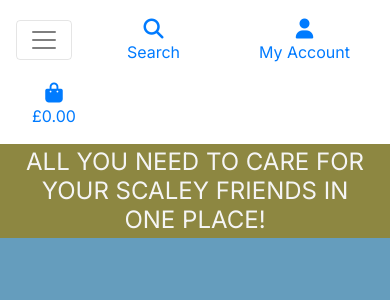
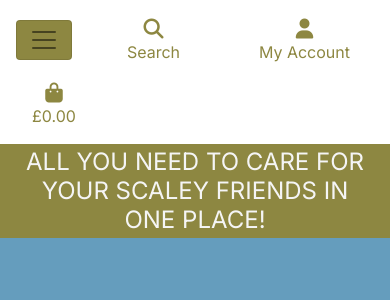
Before and after one commit to Miles-Cownie/ecommerce-milestone-project, a Django app: page / in a window 390 px wide. Shown: the top 300 px of the page. Run offline with Django 3.2, Linux system fonts and the light colour scheme; some libraries are stand-ins or nearby versions.

Commit message:
Add additional css to navbar element

```diff
--- a/static/css/base.css
+++ b/static/css/base.css
@@ -26,7 +26,6 @@ body {
 .logo-font {
     text-transform: uppercase;
     color: whitesmoke;
-    text-align: center;
 }
 
 .logo-font hr {
@@ -51,6 +50,11 @@ body {
 
 .text-white {
     color: whitesmoke !important;
+}
+
+.text-olive,
+.text-olive:hover {
+    color:#8d8741 !important;
 }
 
 .border-white {
--- a/templates/base.html
+++ b/templates/base.html
@@ -117,8 +117,8 @@
             </div>
         </div>
         <div class="row bg-white">
-            <nav class="navbar navbar-expand-lg navbar-light w-100">
-                <button class="navbar-toggler" type="button" data-toggle="collapse" data-target="#main-nav"
+            <nav class="navbar navbar-light navbar-expand-lg w-100">
+                <button class="navbar-toggler btn-olive" type="button" data-toggle="collapse" data-target="#main-nav"
                     aria-controls="main-nav" aria-expanded="false" aria-label="Toggle navigation">
                     <span class="navbar-toggler-icon"></span>
                 </button>
--- a/templates/includes/main-nav.html
+++ b/templates/includes/main-nav.html
@@ -1,10 +1,10 @@
 <div class="collapse navbar-collapse" id="main-nav">
     <ul class="navbar-nav w-auto mx-auto">
         <li class="nav-item dropdown">
-            <a class="logo-font font-weight-bold nav-link text-black mr-5" href="#" id="all-products-link" data-toggle="dropdown" aria-haspopup="true" aria-expanded="false">
+            <a class="logo-font font-weight-bold nav-link text-olive mr-5" href="#" id="all-products-link" data-toggle="dropdown" aria-haspopup="true" aria-expanded="false">
                 All Products
             </a>
-            <div class="dropdown-menu border-0" aria-labelledby="all-products-link">
+            <div class="dropdown-menu dropdown-olive" aria-labelledby="all-products-link">
                 <a href="" class="dropdown-item">By Price</a>
                 <a href="" class="dropdown-item ">By Rating</a>
                 <a href="" class="dropdown-item ">By Category</a>
@@ -13,10 +13,10 @@
         </li>
 
         <li class="nav-item dropdown">
-            <a class="logo-font font-weight-bold nav-link text-black mr-5" href="#" id="clothing-link" data-toggle="dropdown" aria-haspopup="true" aria-expanded="false">
+            <a class="logo-font font-weight-bold nav-link text-olive mr-5" href="#" id="clothing-link" data-toggle="dropdown" aria-haspopup="true" aria-expanded="false">
                 Clothing
             </a>
-            <div class="dropdown-menu border-0" aria-labelledby="clothing-link">
+            <div class="dropdown-menu dropdown-olive" aria-labelledby="clothing-link">
                 <a href="" class="dropdown-item">Activewear &amp; Essentials</a>
                 <a href="" class="dropdown-item">Jeans</a>
                 <a href="" class="dropdown-item">Shirts</a>
@@ -25,10 +25,10 @@
         </li>
 
         <li class="nav-item dropdown">
-            <a class="logo-font font-weight-bold nav-link text-black mr-5" href="#" id="homeware-link" data-toggle="dropdown" aria-haspopup="true" aria-expanded="false">
+            <a class="logo-font font-weight-bold nav-link text-olive mr-5" href="#" id="homeware-link" data-toggle="dropdown" aria-haspopup="true" aria-expanded="false">
                 Homeware
             </a>
-            <div class="dropdown-menu border-0" aria-labelledby="homeware-link">
+            <div class="dropdown-menu dropdown-olive" aria-labelledby="homeware-link">
                 <a href="" class="dropdown-item">Bed &amp; Bath</a>
                 <a href="" class="dropdown-item">Kitchen &amp; Dining</a>
                 <a href="" class="dropdown-item">All Homeware</a>
@@ -36,10 +36,10 @@
         </li>
 
         <li class="nav-item dropdown">
-            <a class="logo-font font-weight-bold nav-link text-black" href="#" id="specials-link" data-toggle="dropdown" aria-haspopup="true" aria-expanded="false">
+            <a class="logo-font font-weight-bold nav-link text-olive" href="#" id="specials-link" data-toggle="dropdown" aria-haspopup="true" aria-expanded="false">
                 Special Offers
             </a>
-            <div class="dropdown-menu border-0" aria-labelledby="specials-link">
+            <div class="dropdown-menu dropdown-olive" aria-labelledby="specials-link">
                 <a href="" class="dropdown-item">New Arrivals</a>
                 <a href="" class="dropdown-item">Deals</a>
                 <a href="" class="dropdown-item">Clearance</a>
--- a/templates/includes/mobile-top-header.html
+++ b/templates/includes/mobile-top-header.html
@@ -1,11 +1,11 @@
 <li class="list-inline-item">
-    <a class="text-black nav-link d-block d-lg-none" href="#" id="mobile-search" data-toggle="dropdown" aria-haspopup="true" aria-expanded="false">
+    <a class="text-olive nav-link d-block d-lg-none" href="#" id="mobile-search" data-toggle="dropdown" aria-haspopup="true" aria-expanded="false">
         <div class="text-center">
             <div><i class="fas fa-search fa-lg"></i></div>
             <p class="my-0">Search</p>
         </div>
     </a>
-    <div class="dropdown-menu border-0 w-100 p-3 rounded-0 my-0" aria-labelledby="mobile-search">
+    <div class="dropdown-menu w-100 p-3 rounded-0 my-0" aria-labelledby="mobile-search">
         <form class="form" method="GET" action="">
             <div class="input-group w-100">
                 <input class="form-control border border-black rounded-0" type="text" name="q" placeholder="Search our site">
@@ -21,13 +21,13 @@
     </div>
 </li>
 <li class="list-inline-item dropdown">
-    <a class="text-black nav-link d-block d-lg-none" href="#" id="user-options" data-toggle="dropdown" aria-haspopup="true" aria-expanded="false">
+    <a class="text-olive nav-link d-block d-lg-none" href="#" id="user-options" data-toggle="dropdown" aria-haspopup="true" aria-expanded="false">
         <div class="text-center">
             <div><i class="fas fa-user fa-lg"></i></div>
             <p class="my-0">My Account</p>
         </div>
     </a>
-    <div class="dropdown-menu border-0" aria-labelledby="user-options">
+    <div class="dropdown-menu dropdown-olive" aria-labelledby="user-options">
         {% if request.user.is_authenticated %}
             {% if request.user.is_superuser %}
                 <a href="{% url 'account_logout' %}" class="dropdown-item">Product Management</a>
@@ -41,7 +41,7 @@
     </div>
 </li>
 <li class="list-inline-item">
-    <a class="{% if grand_total %}text-primary font-weight-bold{% else %}text-black{% endif %} nav-link d-block d-lg-none" href="">
+    <a class="{% if grand_total %}text-primary font-weight-bold{% else %}text-olive{% endif %} nav-link d-block d-lg-none" href="">
         <div class="text-center">
             <div><i class="fas fa-shopping-bag fa-lg"></i></div>
             <p class="my-0">
```
